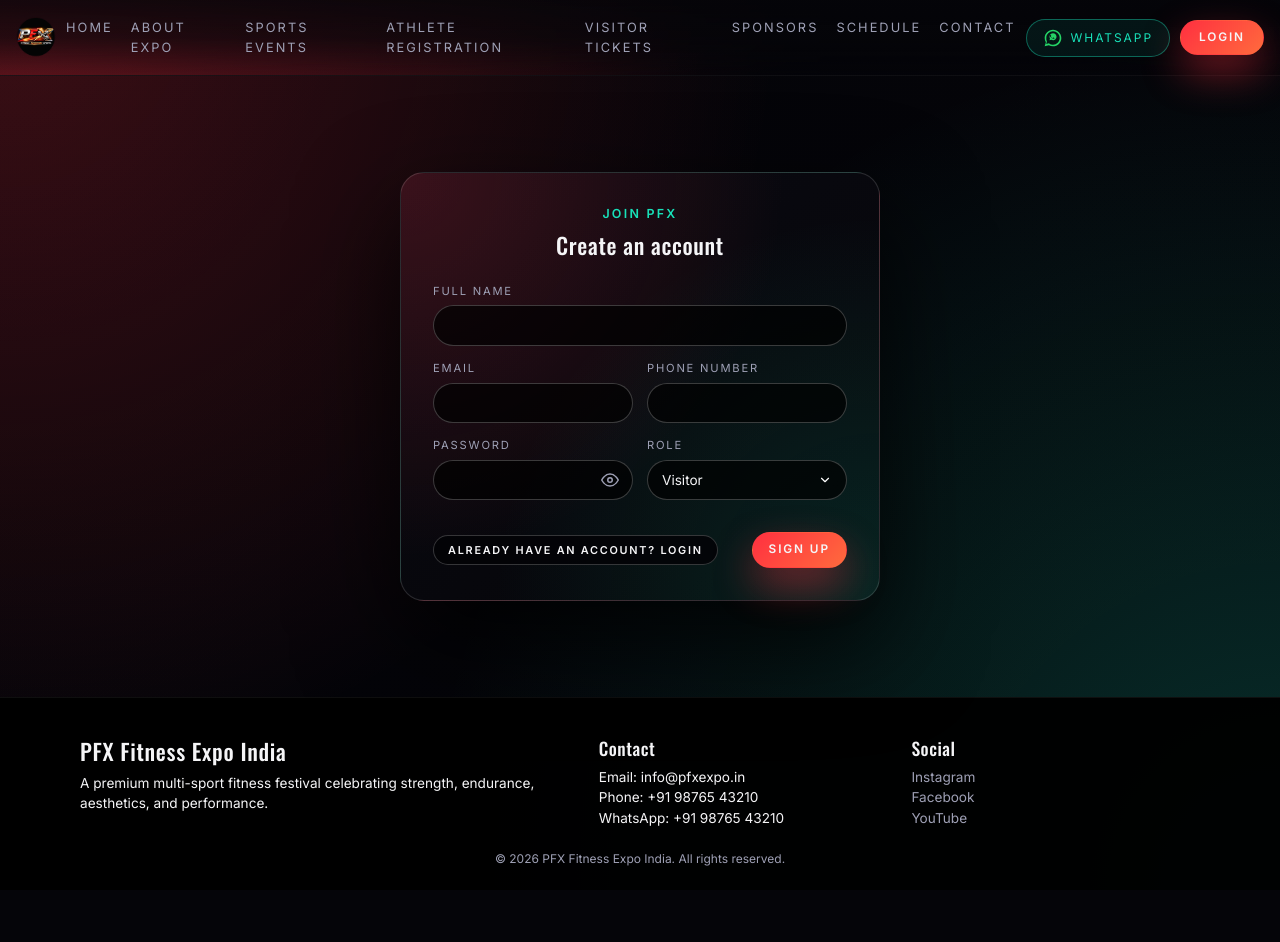
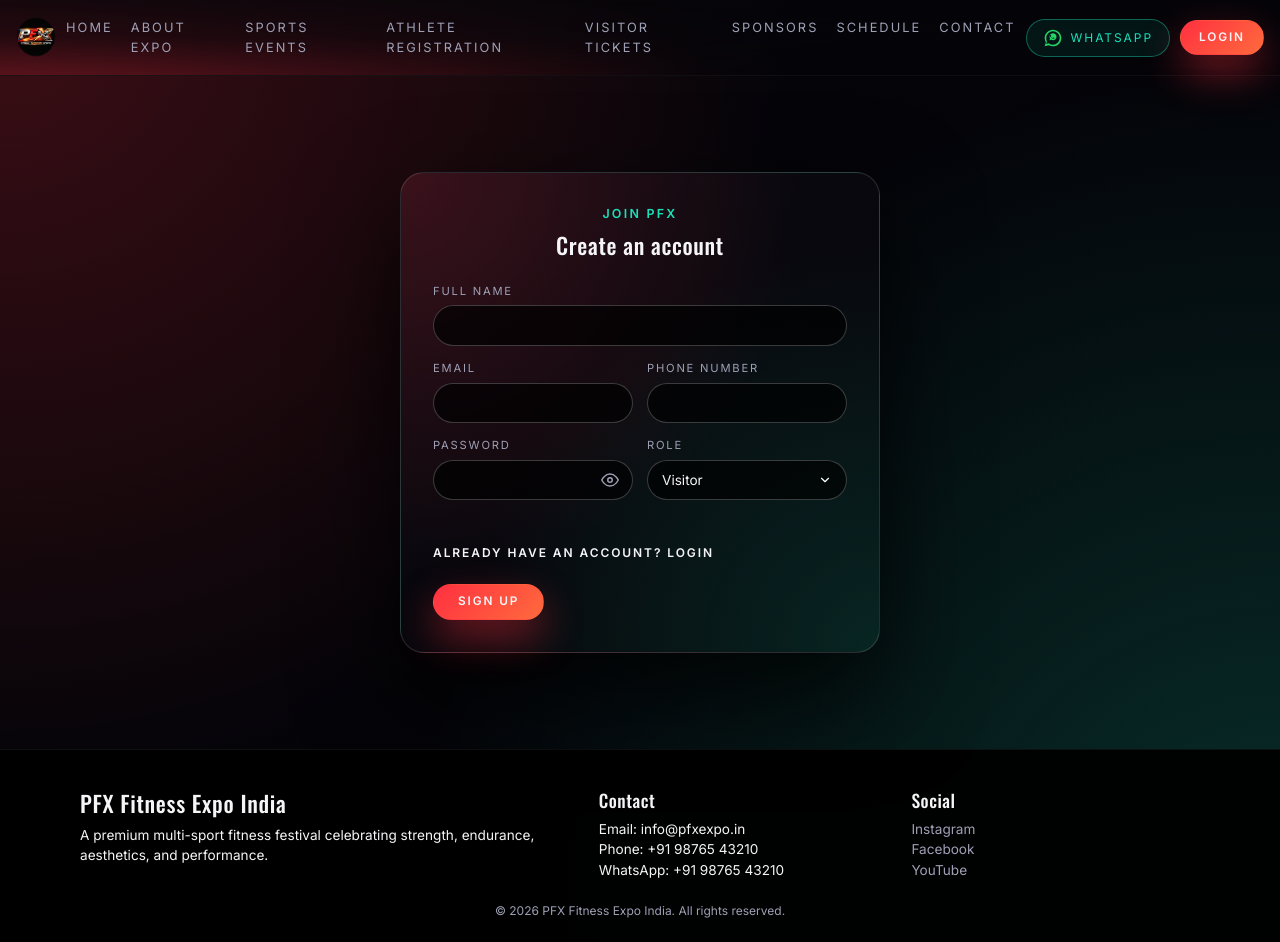
Before and after one commit to PFX-Fitness-Expo-India/pfx-fe, a React (Vite) app: page /signup in a window 1280 px wide. Before the commit the page ends 890 px from the top, so only its background shows below. Built offline with nearby package versions, Linux system fonts and the light colour scheme; no server answers.

Commit message:
feat: Add user authentication (login, signup), athlete registration, core application structure, and payment service.

```diff
--- a/src/App.jsx
+++ b/src/App.jsx
@@ -17,6 +17,14 @@ import Signup from './features/auth/Signup';
 import Account from './features/account/Account';
 import EventDetail from './features/sports/EventDetail';
 import { SportModal, TicketModal, ConfirmationModal, AthleteRegistrationModal } from './features/modals';
+import { Navigate } from 'react-router-dom';
+
+// ─── Route Guards ─────────────────────────────────────────────────────────────
+
+function PublicRoute({ children }) {
+  const { user } = useAppContext();
+  return user ? <Navigate to="/" replace /> : children;
+}
 
 // ─── ScrollToTop Helper ────────────────────────────────────────────────────────
 
@@ -59,8 +67,8 @@ function AppInner() {
               {/* <Dashboard /> */}
             </>
           } />
-          <Route path="/login" element={<Login />} />
-          <Route path="/signup" element={<Signup />} />
+          <Route path="/login" element={<PublicRoute><Login /></PublicRoute>} />
+          <Route path="/signup" element={<PublicRoute><Signup /></PublicRoute>} />
           <Route path="/account" element={<Account />} />
           <Route path="/events/:eventId" element={<EventDetail />} />
         </Routes>
--- a/src/features/auth/Login.jsx
+++ b/src/features/auth/Login.jsx
@@ -1,6 +1,7 @@
 import { useState, useRef } from 'react';
 import { useNavigate } from 'react-router-dom';
 import { useAppContext } from '../../contexts/AppContext';
+import Swal from 'sweetalert2';
 
 export default function Login() {
   const { loginUser } = useAppContext();
@@ -37,7 +38,7 @@ export default function Login() {
           <div className="section-header-compact text-center mb-4">
             <p className="eyebrow">Welcome Back</p>
             <h3>Login to your account</h3>
-            {error && <p className="error-text mt-3">{error}</p>}
+            {error && <p className="error-text mt-3 text-danger">{error==="User not found"?"Invalid Credentials":error}</p>}
           </div>
 
           <form ref={formRef} className="form" onSubmit={handleSubmit}>
--- a/src/features/auth/Signup.jsx
+++ b/src/features/auth/Signup.jsx
@@ -1,6 +1,7 @@
 import { useState, useRef } from 'react';
 import { useNavigate } from 'react-router-dom';
 import { useAppContext } from '../../contexts/AppContext';
+import Swal from 'sweetalert2';
 
 export default function Signup() {
   const { signupUser } = useAppContext();
@@ -28,8 +29,14 @@ export default function Signup() {
 
     try {
       await signupUser(userData);
-      // signupUser changes view to 'login' upon success
-      alert('Signup successful! Please login.');
+
+      await Swal.fire({
+        icon: 'success',
+        title: 'Signup Successful!',
+        text: 'Your account has been created. Please login to continue.',
+        confirmButtonColor: 'var(--primary)'
+      });
+
       navigate('/login');
     } catch (err) {
       setError(err.message || 'Signup failed. Please try again.');
@@ -101,13 +108,13 @@ export default function Signup() {
               </div>
             </div>
 
-            <div className="form-footer">
-              <div className="registration-actions">
-                <button type="button" className="btn subtle btn-sm" onClick={() => navigate('/login')} disabled={loading}>
+            <div className="form-footer mt-4">
+              <div className="registration-actions" style={{ marginTop: '0' }}>
+                <button type="button" className="btn subtle" onClick={() => navigate('/login')} disabled={loading} style={{ border: 'none', background: 'transparent', paddingLeft: '0', fontSize: '0.75rem' }}>
                   Already have an account? Login
                 </button>
-                <button type="submit" className="btn primary px-3" disabled={loading}>
-                  {loading ? 'Creating account...' : 'Sign Up'}
+                <button type="submit" className="btn primary" disabled={loading} style={{ paddingInline: '24px' }}>
+                  {loading ? 'Processing...' : 'Sign Up'}
                 </button>
               </div>
             </div>
--- a/src/features/modals/AthleteRegistrationModal.jsx
+++ b/src/features/modals/AthleteRegistrationModal.jsx
@@ -42,7 +42,9 @@ export default function AthleteRegistrationModal() {
         const orderRes = await paymentService.createOrder({
           userId: user.userId,
           eventId: event._id,
-          amount: event.eventPrice
+          amount: event.eventPrice,
+          registrationId: "",
+          visitorId: ""
         }, token);
 
         const order = orderRes.data;
@@ -59,15 +61,21 @@ export default function AthleteRegistrationModal() {
             try {
               setLoading(true);
 
-              // New requirement: Skip verifyPayment and createPaymentRecord
-              // Just call Register Athlete directly after successful payment
+              // 3. Verify Payment
+              await paymentService.verifyPayment({
+                razorpay_order_id: response.razorpay_order_id,
+                razorpay_payment_id: response.razorpay_payment_id,
+                razorpay_signature: response.razorpay_signature
+              }, token);
+
+              // 4. Register Athlete
               const athleteData = {
                 userId: user.userId,
                 eventId: event._id,
                 age: parseInt(formData.age),
                 gender: formData.gender,
                 weight: parseFloat(formData.weight),
-                status: 'completed'
+                paymentMethod: "online"
               };
               await registrationService.registerAthlete(athleteData, token);
 
--- a/src/index.css
+++ b/src/index.css
@@ -853,6 +853,7 @@ p  { margin: 0; }
   align-items: center;
   gap: 16px;
   margin-top: 10px;
+  flex-wrap: wrap;
 }
 
 @media (max-width: 480px) {
--- a/src/services/paymentService.js
+++ b/src/services/paymentService.js
@@ -2,7 +2,7 @@ const API_BASE_URL = import.meta.env.VITE_API_BASE_URL;
 
 export const paymentService = {
   createOrder: async (orderData, token) => {
-    const response = await fetch(`${API_BASE_URL}/api/payments`, {
+    const response = await fetch(`${API_BASE_URL}/api/payments/create-order`, {
       method: 'POST',
       headers: {
         'Content-Type': 'application/json',
```
